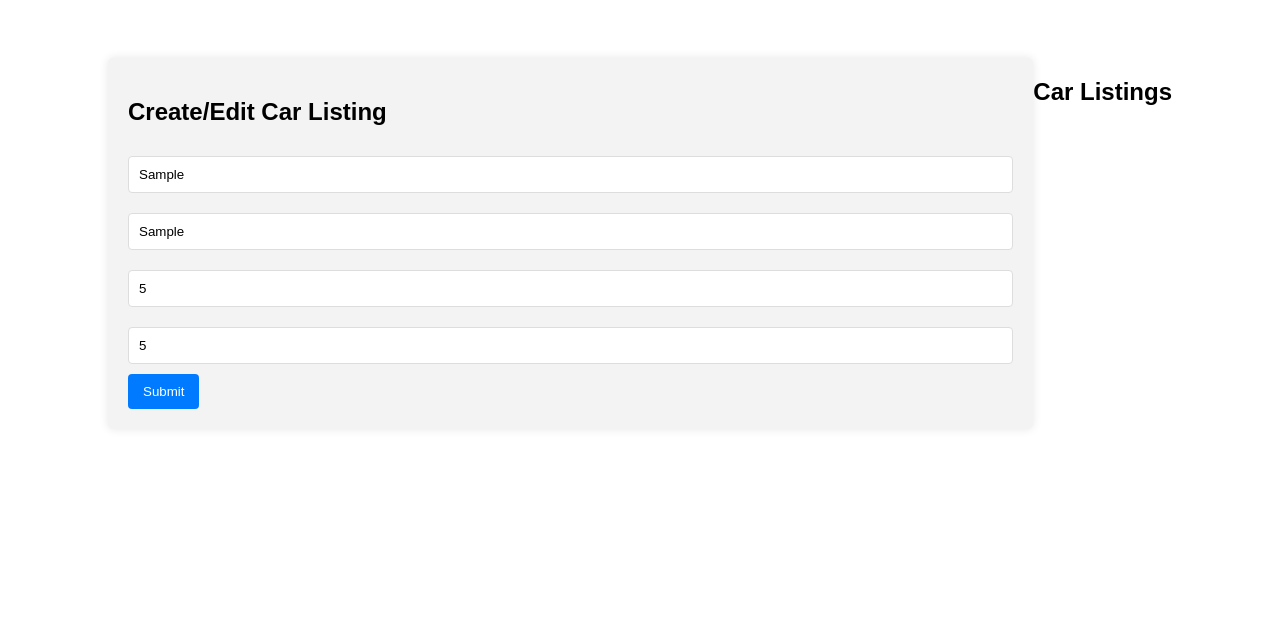
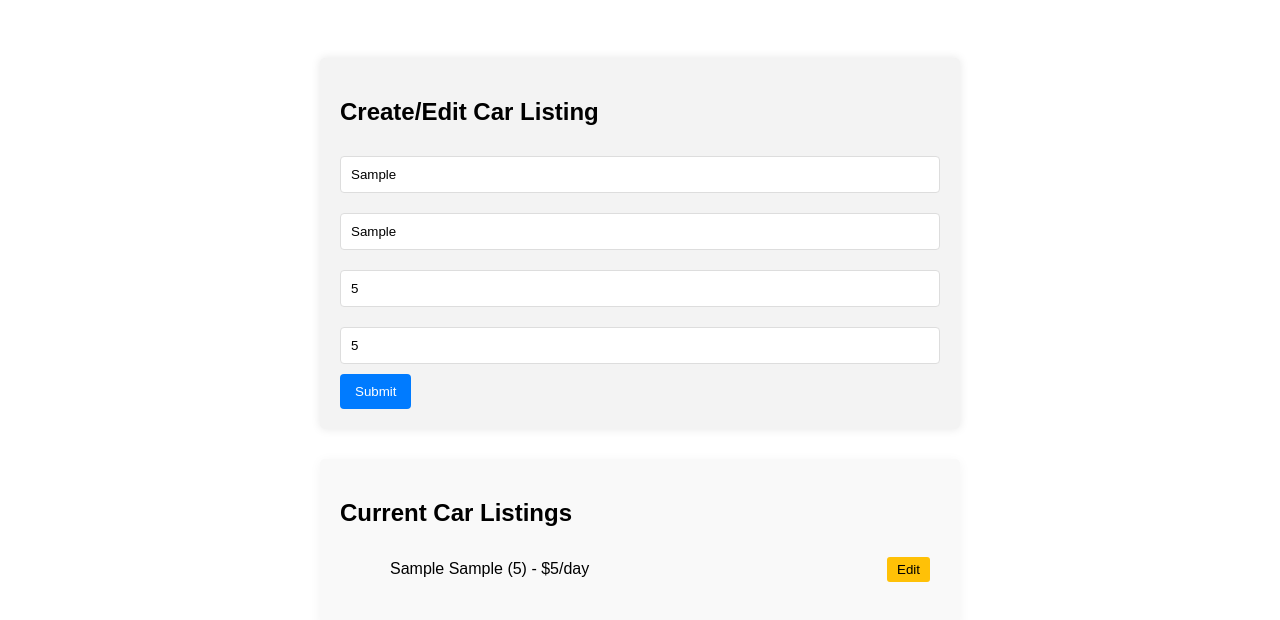
Before and after one commit to lksay3d/RentARide, a plain HTML site: page carlisting.html in a window 1280 px wide. Both pictures are taken after typing "Sample", "Sample", "5", "5" into the empty fields and a click on the button "Submit". Drawn offline with Linux system fonts and the light colour scheme.

Commit message:
Realized I needed backticks and not single quotes

```diff
--- a/carlisting.html
+++ b/carlisting.html
@@ -8,7 +8,7 @@
 </head>
 
 <body>
-    <form id="carForm">
+    <form id="carForm" class="container">
         <h2>Create/Edit Car Listing</h2>
         <input type="text" id="make" placeholder="Make" required>
         <input type="text" id="model" placeholder="Model" required>
@@ -17,9 +17,9 @@
         <button type="button" onclick="submitForm()">Submit</button>
     </form>
 
-    <div id = "carListings">
-        <h2>Car Listings</h2>
-        <ul id="Listings"></ul>
+    <div id = "carListings" class="container">
+        <h2>Current Car Listings</h2>
+        <ul id="listings"></ul>
     </div>
 
     <script src="carlisting.js"></script>
--- a/carlisting.js
+++ b/carlisting.js
@@ -44,7 +44,6 @@ function submitForm() {
                             .build();
 
     console.log(carListing);
-    // Here, you'd typically send the carListing to your backend server or manipulate it as needed.
     alert(`Car Listing Created: ${make} ${model} (${year}) at $${price}/day`);
 
     carListings.push(carListing);
@@ -57,7 +56,7 @@ function submitForm() {
         carListings.forEach((listing, index) => {
             const li = document.createElement('li');
 
-            li.textContent = '${listing.make} ${listing.model} (${listing.year}) - $${listing.price}/day';
+            li.textContent = `${listing.make} ${listing.model} (${listing.year}) - $${listing.price}/day`;
 
             const editButton = document.createElement('button');
 
--- a/styles.css
+++ b/styles.css
@@ -1,7 +1,8 @@
 body {
     font-family: Arial, sans-serif;
     display: flex;
-    justify-content: center;
+    flex-direction: column;
+    align-items: center;
     padding-top: 50px;
 }
 
@@ -33,3 +34,43 @@ button {
 button:hover {
     background-color: #0056b3;
 }
+
+#carListings {
+    margin-top: 30px;
+    background-color: #f9f9f9;
+    padding: 20px;
+    border-radius: 5px;
+    box-shadow: 0 2px 12px rgba(0,0,0,0.05);
+    width: 100%;
+}
+
+#listings li {
+    padding: 10px;
+    border-bottom: 1px solid #eee;
+    list-style-type: none;
+    display: flex;
+    justify-content: space-between;
+    align-items: center;
+}
+
+#listings li:last-child {
+    border-bottom: none;
+}
+
+#listings button {
+    background-color: #ffc107;
+    color: black;
+    padding: 5px 10px;
+    border: none;
+    border-radius: 3px;
+    cursor: pointer;
+}
+
+#listings button:hover {
+    background-color: #e0a800;
+}
+
+.container{
+    width: 80%;
+    max-width: 600px;
+}
```
